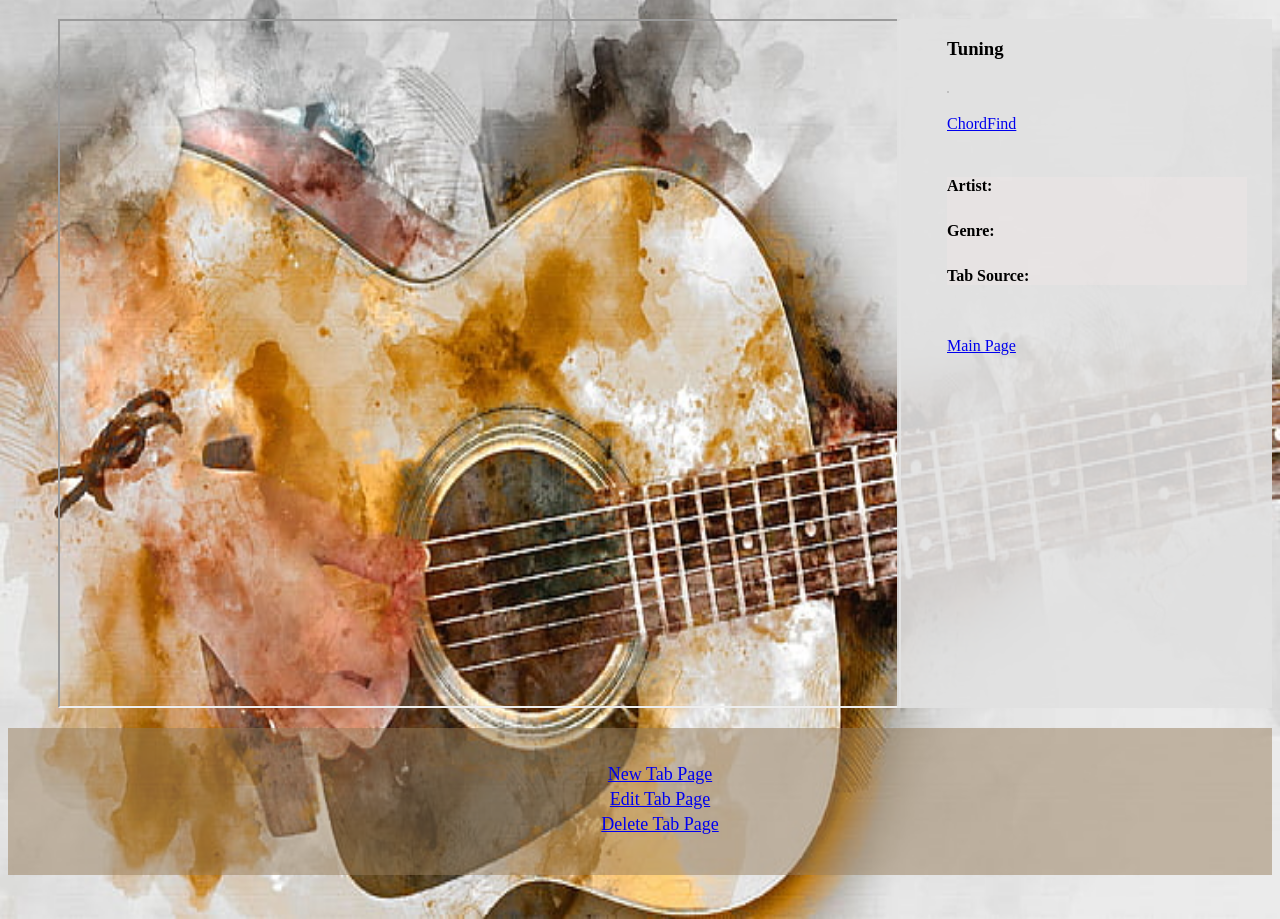
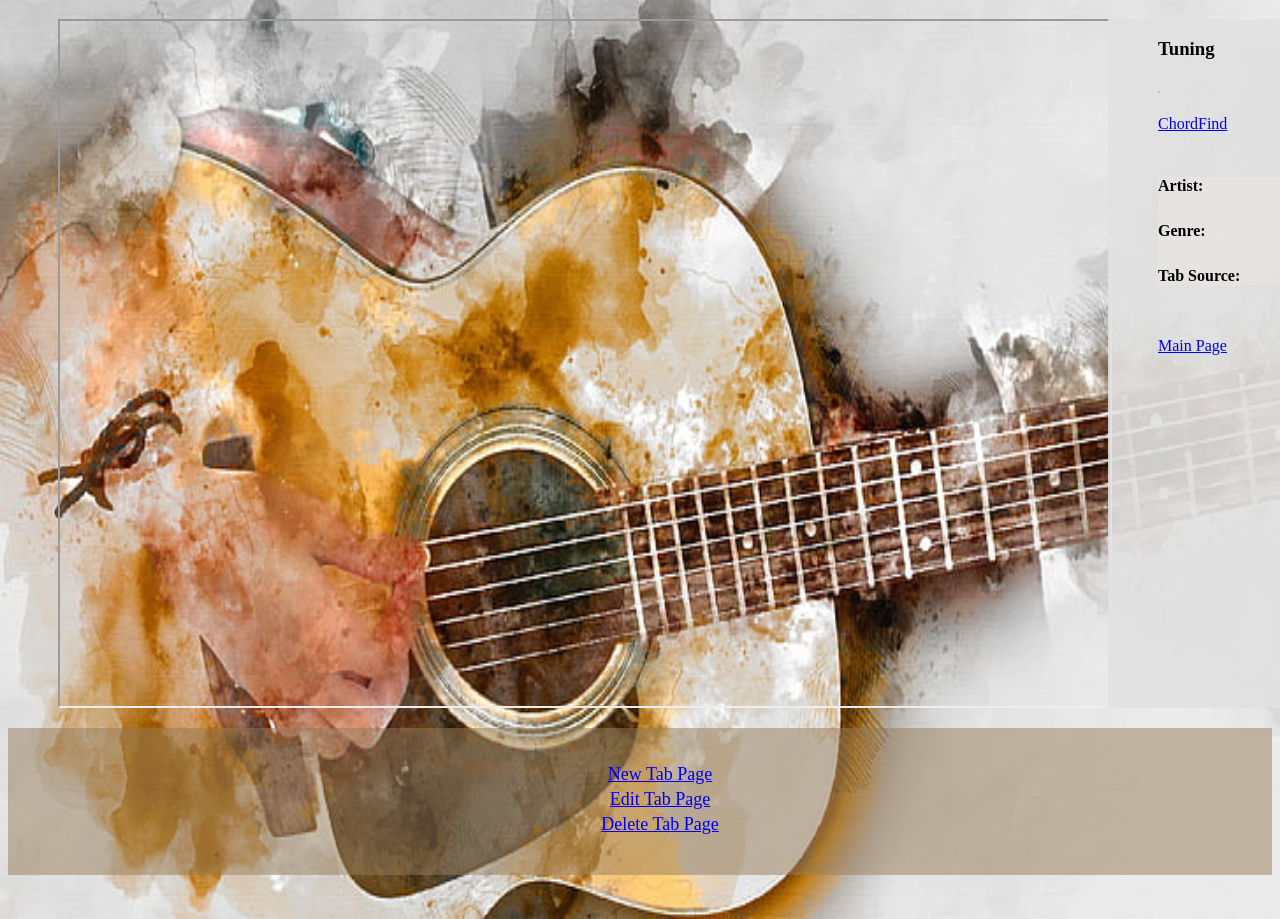
Before and after one commit to jaybabel/guitar-tab-app-2, a Node server app: template views/showTab.ejs in a window 1280 px wide; the page is wider, and only the part inside the window is pictured. Shown: the part 43-962 px from the top of that part. Run offline with Node 20, Linux system fonts and the light colour scheme; the template is opened without the code that fills it, so the values that code supplies are empty; some libraries are stand-ins or nearby versions.

Commit message:
formatting on showTab page

```diff
--- a/controllers/tabs.js
+++ b/controllers/tabs.js
@@ -104,7 +104,7 @@ const search = (req, res) => {
                 where:
                 { tabTitle: req.body.tabTitle },
             }).then((tabs) => {
- //     console.log(" ================== found Tab =======", tabs);
+ //       console.log(" ================== found Tab =======", tabs);
         res.render("index.ejs", {
             tabs: tabs,
             artists: artists,
--- a/public/css/showTab.css
+++ b/public/css/showTab.css
@@ -9,6 +9,7 @@ main {
     align-content:space-between;
     padding-left: 50px;
     flex-direction: row;
+    width: 1600px;
 }
 
 header {
@@ -19,7 +20,7 @@ header {
 #displayTab {
     display: flex;
     flex-direction: column;
-    width: 850px;
+    width: 1050px;
 }
 
 #sidebar {
```
